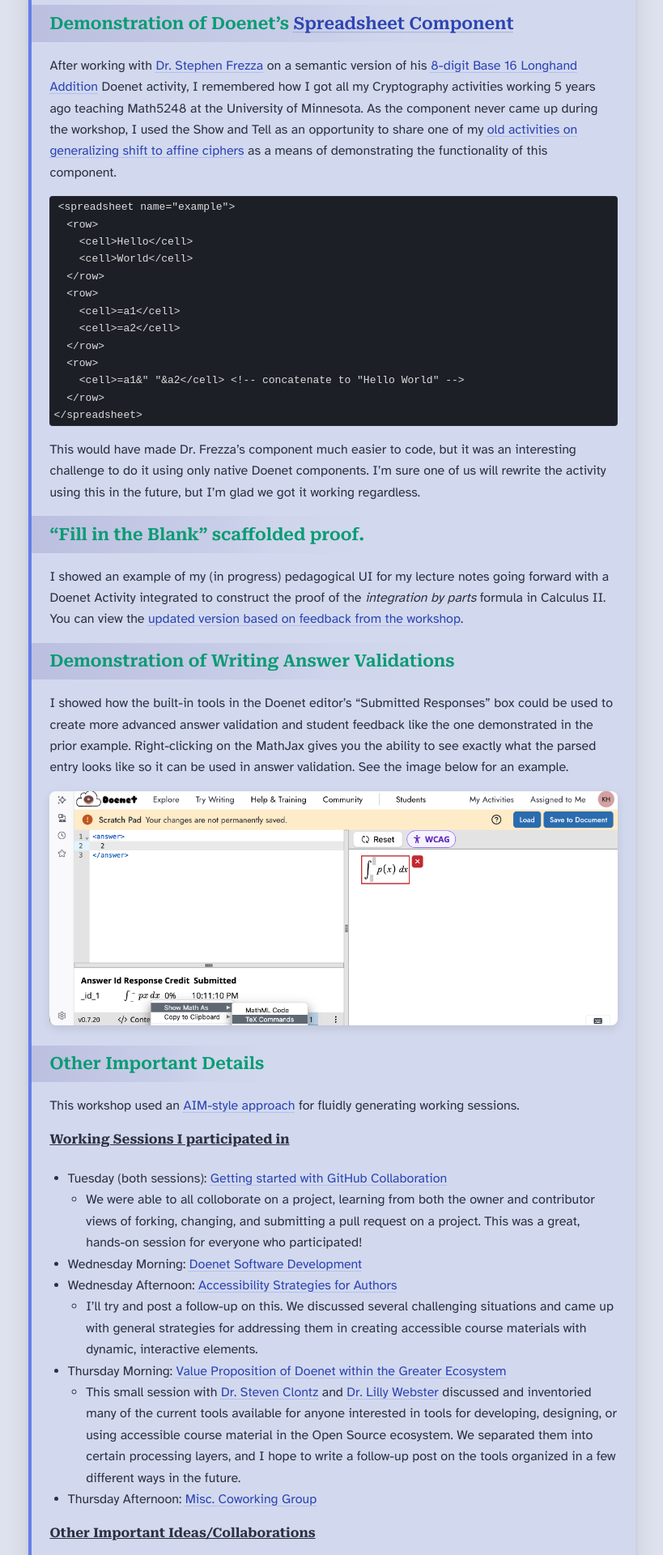
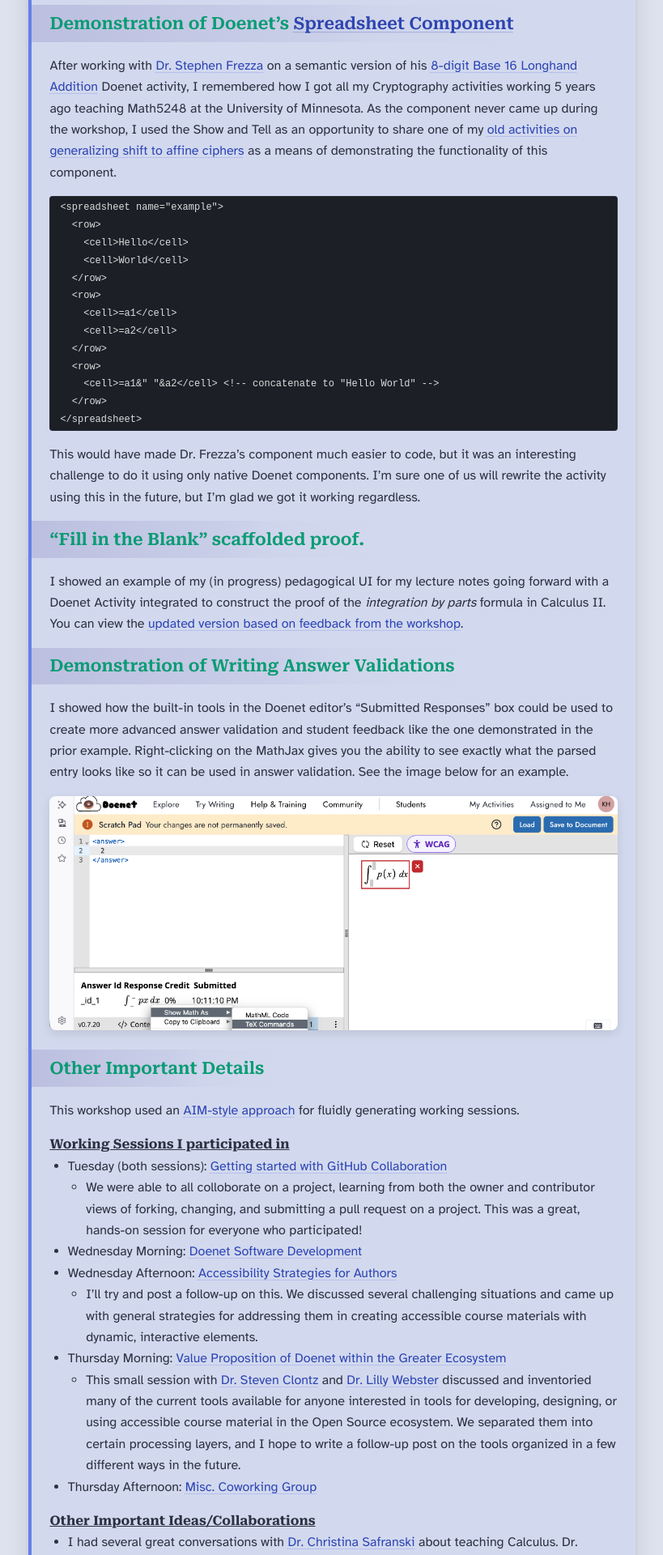
Before and after one commit to DoctorHaitch/DoctorHaitch.github.io, a Jekyll site: the page built from _posts/2026-06-05-doenet-workshop.md, in a window 1280 px wide. Shown: the part 918-2838 px from the top of the page at 81% size, without its empty margins (230-1049 px from the left). Built offline with Jekyll 4.4.1, drawn with Linux system fonts in a browser that asks for light colours; a script that is not in the unit is left out.

Commit message:
Fixed a weird phantom space padding on code blocks. Rewrote and simplified a bunch of CSS along the way, but really just came down to <pre><code> stacking paddings.

```diff
--- a/assets/css/style.scss
+++ b/assets/css/style.scss
@@ -260,6 +260,11 @@
 
 h4 {
   text-decoration: underline;
+  margin-bottom:0;
+}
+
+.main-content > h4 + p {
+  margin-top: 0;
 }
 
 a {
@@ -293,43 +298,51 @@
     margin: 0;
   }
 
-  > h3:first-child {
-    font-family: var(--font-serif);
-    padding: 0 0 0 0;
-    margin: 0;
-    font-variant: small-caps;
-    font-size: 1.3rem;
-
-    background-image: linear-gradient(to right, rgba(0,0,0,0.5), rgba(0,0,0,0));
-    background-repeat: no-repeat;
-    background-size: 100% 1px;
-    background-position: bottom left;
-  }
-
+  > h3:first-child,
   > h4:first-child,
   > h5:first-child {
     font-family: var(--font-serif);
     padding: 0 0 0 0;
     margin: 0;
     font-variant: small-caps;
-    font-size: large;
-
-    background-image: linear-gradient(to right, rgba(0,0,0,0.5), rgba(0,0,0,0));
+
+    background-image: linear-gradient(to right, rgba(var(--color-info-text), 0.95), rgba(var(--color-info-text), 0));
     background-repeat: no-repeat;
     background-size: 100% 1px;
     background-position: bottom left;
   }
+  > h3:first-child {
+    font-size: 1.3rem;
+  }
+  > h4:first-child,
+  > h5:first-child {
+    font-size: large;
+  }
 }
 
 blockquote.tldr {
   background: rgba(var(--color-resolution), 0.22);
   border-radius: 0;
+  > h3:first-child,
+  > h4:first-child,
+  > h5:first-child {
+    background-image: linear-gradient(
+      to right,
+      color-mix(in srgb, var(--ink) 100%, transparent),
+      transparent
+    );
+    background-repeat: no-repeat;
+    background-size: 100% 1px;
+    background-position: bottom left;
+  }
   p {
     margin-bottom:inherit;
   }
   > p:last-child {
     margin-bottom: 0;
   }
+
+
 }
 
 li blockquote {
@@ -338,10 +351,10 @@
 }
 
 pre {
-  padding: 1em;
+  margin: 0 var(--content-pad);
+  padding: 0.25em 1em;  // ✅ put spacing here instead
   border-radius: $radius-lg;
   background: var(--code-background);
-  color: #eee;
   box-shadow: inset 0 0 0 1px rgba(255, 255, 255, 0.05);
   overflow-x: auto;
 }
@@ -353,10 +366,19 @@
   --code-keyword: #ff79c6;
   --code-string: #50fa7b;
 
-  padding: 0.2em 0.4em;
   border-radius: $radius-sm;
   background-color: var(--code-background);
   color: var(--code-normal);
+}
+
+code {
+  padding: 0.2em 0.4em;   // inline only
+}
+
+pre code {
+  padding: 0;
+  background: none;
+  font-size:small;
 }
 
 
@@ -472,7 +494,13 @@
   }
 
   // horizontal padding
-  >* {
+  > p,
+  > ul,
+  > ol,
+  > h2,
+  > h3,
+  > h4,
+  > blockquote {
     padding-left: var(--content-pad);
     padding-right: var(--content-pad);
   }
@@ -586,7 +614,6 @@
 .post-title {
   margin: 0;
   background-image: var(--info-surface);
-  border-left: 1px solid var(--c-info);
   width: fit-content;
   border-right: 0px;
   padding-right: 2px;
@@ -610,8 +637,6 @@
 }
 
 a .post-title {
-  border-top-left-radius: 10px;
-  color: var(--c-info);
   color: color-mix(in srgb, var(--c-resolution) 93%, var(--ink-soft));
 }
 
@@ -623,8 +648,6 @@
 }
 
 .post-meta {
-  border-left: 1px solid var(--c-info);
-  border-bottom-left-radius: 10px;
   padding-left: 0.5em;
   width: fit-content;
   background-image: linear-gradient(to right,
@@ -658,22 +681,23 @@
   font-family: var(--font-serif);
   font-weight: 400;
   background-image: linear-gradient(to right, rgba(var(--color-info), 0.12), rgba(var(--color-info), 0));
-  border-left: 1px solid var(--c-info);
+  border-left: 1.5px solid var(--c-info);
   width: 60%;
 }
 
 p.post-description {
   margin: 0;
   padding: 0.5rem 0 0.5rem 0.5rem;
-  border-left: 1px solid var(--c-info);
   width: 90%;
 }
 
-section>div.post-preview {
+.main-content>div.post-preview {
   padding-left: 0;
   padding-right: 0;
-  margin-top: 0.5rem;
-  margin-left: 0.5rem;
+  margin: 1rem var(--content-pad);
+  border-bottom-left-radius: 10px;
+  border-top-left-radius: 10px;
+  border-left: 1.5px solid var(--c-info);
 }
 
 
@@ -821,133 +845,6 @@
   letter-spacing: 0.015em;
   color: var(--muted);
 }
-
-
-// =========================================
-//   PROFILE PANEL
-// =========================================
-
-.profile-panel {
-  float: right;
-  width: 280px;
-  margin: var(--content-pad) 0 0 var(--content-pad);
-  padding: var(--content-pad) 0 var(--content-pad) var(--content-pad);
-  background: rgba(var(--color-meta), 0.04);
-  border-top-left-radius: 10px;
-  border-bottom-left-radius: 10px;
-
-  a {
-    color: var(--c-info-text-strong);
-  }
-
-  h2 {
-    margin: 0;
-    padding: 0.5em 0.8em 0;
-    font-family: var(--font-serif);
-    font-weight: 600;
-    background: var(--profile-name-bg);
-    border-top: 1px solid rgba(0, 0, 0, 0.06);
-    color: var(--profile-name-color);
-    font-size: 1.15rem; // match old h3 feel
-    line-height: 1.3rem;
-  }
-
-  img+h2 {
-    margin-top: 0.5em;
-  }
-
-  .details {
-    margin: 2px 0; // 👈 try this first
-  }
-
-  .details a:hover {
-    background: rgba(var(--color-info), 0.10);
-    color: var(--c-info);
-  }
-
-  .details a {
-    position: relative;
-    display: block;
-
-    padding: 0px 4px 0px 12px; // 👈 left padding creates indent space
-    border-radius: $radius-sm;
-
-    text-indent: -8px; // 👈 pulls first line back
-  }
-
-  .details a::before {
-    content: "";
-    position: absolute;
-    inset: -4px 0; // expand vertically only
-  }
-}
-
-.profile-image {
-  width: 100%;
-  display: block;
-  border-top-left-radius: $radius-lg;
-  margin-bottom: -0.75rem;
-}
-
-.profile-title {
-  margin: 0 0 0.5em;
-  padding: 0 1em;
-  font-family: var(--font-serif);
-  font-weight: 600;
-  font-size: 0.9rem;
-  background: var(--profile-title-bg);
-
-  border-bottom: 1px solid rgba(0, 0, 0, 0.06);
-  border-bottom-left-radius: $radius-lg;
-  border-bottom-right-radius: $radius-lg;
-}
-
-.profile-section {
-  margin: 1em 0 0;
-  padding: 0;
-  font-size: 0.9rem;
-  border-top: 1px solid rgba(0, 0, 0, 0.06);
-  border-bottom: 1px solid rgba(0, 0, 0, 0.06);
-  border-radius: $radius-xl;
-
-  h3 {
-    margin: 0;
-    padding: 0 0 0 0.5em;
-    font-size: 0.95rem;
-    color: var(--muted);
-    background: rgba(var(--color-meta), 0.12);
-    border-radius: $radius-xl $radius-xl 0 0;
-    width: unset;
-  }
-
-  blockquote {
-    margin: 0;
-    border-radius: 0;
-    background: rgba(var(--color-meta), 0.06);
-    border-bottom: 2px solid rgba(0, 0, 0, 0.06);
-    padding: 0 0.5em;
-  }
-
-  >blockquote:last-of-type {
-    border-radius: 0 0 $radius-xl $radius-xl;
-  }
-}
-
-blockquote .broad {
-  display: block;
-  font-family: var(--font-serif);
-  font-weight: 600;
-  color: var(--ink);
-}
-
-blockquote .details {
-  display: block;
-  font-weight: 400;
-  font-size: 0.85rem;
-  padding: 0 0.5em;
-  color: var(--ink-soft);
-}
-
 
 // =========================================
 //   INLINE TEXT HELPERS
@@ -1008,30 +905,8 @@
 
 // ---- Base card ----
 
-/*
 .detail-card {
-  margin: 0.7rem 0;
-  padding: 0;
-  background: rgba(var(--color-meta), 0.05);
-  border-radius: $radius-xl;
-  border: 1px solid rgba(0, 0, 0, 0.06);
-  border-left: 2px solid rgba(var(--color-meta), 0.25);
-  box-shadow:
-    0 6px 16px rgba(0, 0, 0, 0.05),
-    inset 0 1px 0 rgba(255, 255, 255, 0.4);
-  overflow: hidden;
-  transition: box-shadow $transition-fast;
-
-  &:hover {
-    box-shadow:
-      0 2.5px 6px rgba(0, 0, 0, 0.08),
-      inset 0 1px 0 rgba(255, 255, 255, 0.5);
-  }
-}
-*/
-
-.detail-card {
-  margin: 0.7rem 0;
+  margin: .4em var(--content-pad);
   padding: 0;
   background: rgba(var(--color-meta), 0.05);
   border-radius: $radius-xl;
@@ -1338,7 +1213,7 @@
 // ---- Compact variant ----
 
 .detail-card--compact {
-  margin: 0.4rem 0;
+  margin: .4em var(--content-pad);
   background: rgba(var(--color-meta), 0.035);
   border-left: 2px solid rgba(var(--color-meta), 0.25);
   box-shadow: none;
@@ -1412,7 +1287,6 @@
 
 h3,
 .detail-group-collapsible summary {
-  cursor: pointer;
   margin-left: 0;
   font-size: 1.3rem;
   font-weight: 600;
@@ -1427,6 +1301,10 @@
   width: fit-content;
 }
 
+.detail-group-collapsible summary {
+  cursor: pointer;
+}
+
 .detail-group-collapsible {
   margin-top: 1rem;
 
@@ -1440,7 +1318,7 @@
   }
 
   summary {
-    margin-left: calc(-1 * var(--content-pad));
+    /* margin-left: calc(-1 * var(--content-pad)); */
     &::before {
       content: "▸";
       display: inline-block;
@@ -1459,14 +1337,13 @@
   }
 }
 
-
 // =========================================
 //   COLLAPSIBLE H2 TITLES
 // =========================================
 
 summary.collapsible-title {
   position: relative;
-  transform: translateX(calc(-1 * var(--content-pad)));
+  /* transform: translateX(calc(-1 * var(--content-pad))); */
   display: flex;
   align-items: center;
   justify-content: space-between;
@@ -1503,6 +1380,133 @@
   transform: rotate(135deg);
 }
 
+// =========================================
+//   PROFILE PANEL
+// =========================================
+
+.profile-panel {
+  float: right;
+  width: 280px;
+  margin: var(--content-pad) 0 0 var(--content-pad);
+  padding: var(--content-pad) 0 var(--content-pad) var(--content-pad);
+  background: rgba(var(--color-meta), 0.04);
+  border-top-left-radius: 10px;
+  border-bottom-left-radius: 10px;
+
+  a {
+    color: var(--c-info-text-strong);
+  }
+
+  h2 {
+    margin: 0;
+    padding: 0.5em 0.8em 0;
+    font-family: var(--font-serif);
+    font-weight: 600;
+    background: var(--profile-name-bg);
+    border-top: 1px solid rgba(0, 0, 0, 0.06);
+    color: var(--profile-name-color);
+    font-size: 1.15rem; // match old h3 feel
+    line-height: 1.3rem;
+  }
+
+  img+h2 {
+    margin-top: 0.5em;
+  }
+
+  .details {
+    margin: 2px 0; // 👈 try this first
+  }
+
+  .details a:hover {
+    background: rgba(var(--color-info), 0.10);
+    color: var(--c-info);
+  }
+
+  .details a {
+    position: relative;
+    display: block;
+
+    padding: 0px 4px 0px 12px; // 👈 left padding creates indent space
+    border-radius: $radius-sm;
+
+    text-indent: -8px; // 👈 pulls first line back
+  }
+
+  .details a::before {
+    content: "";
+    position: absolute;
+    inset: -4px 0; // expand vertically only
+  }
+}
+
+.profile-image {
+  width: 100%;
+  display: block;
+  border-top-left-radius: $radius-lg;
+  margin-bottom: -0.75rem;
+}
+
+.profile-title {
+  margin: 0 0 0.5em;
+  padding: 0 1em;
+  font-family: var(--font-serif);
+  font-weight: 600;
+  font-size: 0.9rem;
+  background: var(--profile-title-bg);
+
+  border-bottom: 1px solid rgba(0, 0, 0, 0.06);
+  border-bottom-left-radius: $radius-lg;
+  border-bottom-right-radius: $radius-lg;
+}
+
+.profile-section {
+  margin: 1em 0 0;
+  padding: 0;
+  font-size: 0.9rem;
+  border-top: 1px solid rgba(0, 0, 0, 0.06);
+  border-bottom: 1px solid rgba(0, 0, 0, 0.06);
+  border-radius: $radius-xl;
+
+  h3 {
+    margin: 0;
+    padding: 0 0 0 0.5em;
+    font-size: 0.95rem;
+    color: var(--ink-subtle);
+    background: rgba(var(--color-meta), 0.18);
+    background-image: none;
+    border-radius: $radius-xl $radius-xl 0 0;
+    width: unset;
+  }
+
+  blockquote {
+    margin: 0;
+    border-radius: 0;
+    background: rgba(var(--color-meta), 0.06);
+    border-bottom: 2px solid rgba(0, 0, 0, 0.06);
+    padding: 0 0.5em;
+  }
+
+  >blockquote:last-of-type {
+    border-radius: 0 0 $radius-xl $radius-xl;
+  }
+}
+
+blockquote .broad {
+  display: block;
+  font-family: var(--font-serif);
+  font-weight: 600;
+  color: var(--ink);
+  font-variant: small-caps;
+  font-size: small;
+}
+
+blockquote .details {
+  display: block;
+  font-weight: 400;
+  font-size: 0.85rem;
+  padding: 0 0.5em;
+  color: var(--ink-soft);
+}
 
 // =========================================
 //   PRESENTATIONS LIST
@@ -1538,6 +1542,7 @@
 .presentation-entry {
   display: block;
   padding: 0.35rem 0 0.45rem;
+  margin-right: var(--content-pad);
 
   // No icon via .item-title system
   &::before {
@@ -1688,9 +1693,9 @@
 
 
   // detail-header bg handled by --detail-header-bg custom property above
-  .profile-section h4 {
+  .profile-section h3 {
     background: rgba(var(--color-meta), 0.32);
-    border-bottom: var(--meta-border-subtle);
+    background-image: none;
   }
 
   .detail-card--compact {
```
Also changed, not shown: _drafts/DoenetML-VSCode-Extension-original.md (deleted, +0 -87 lines).
